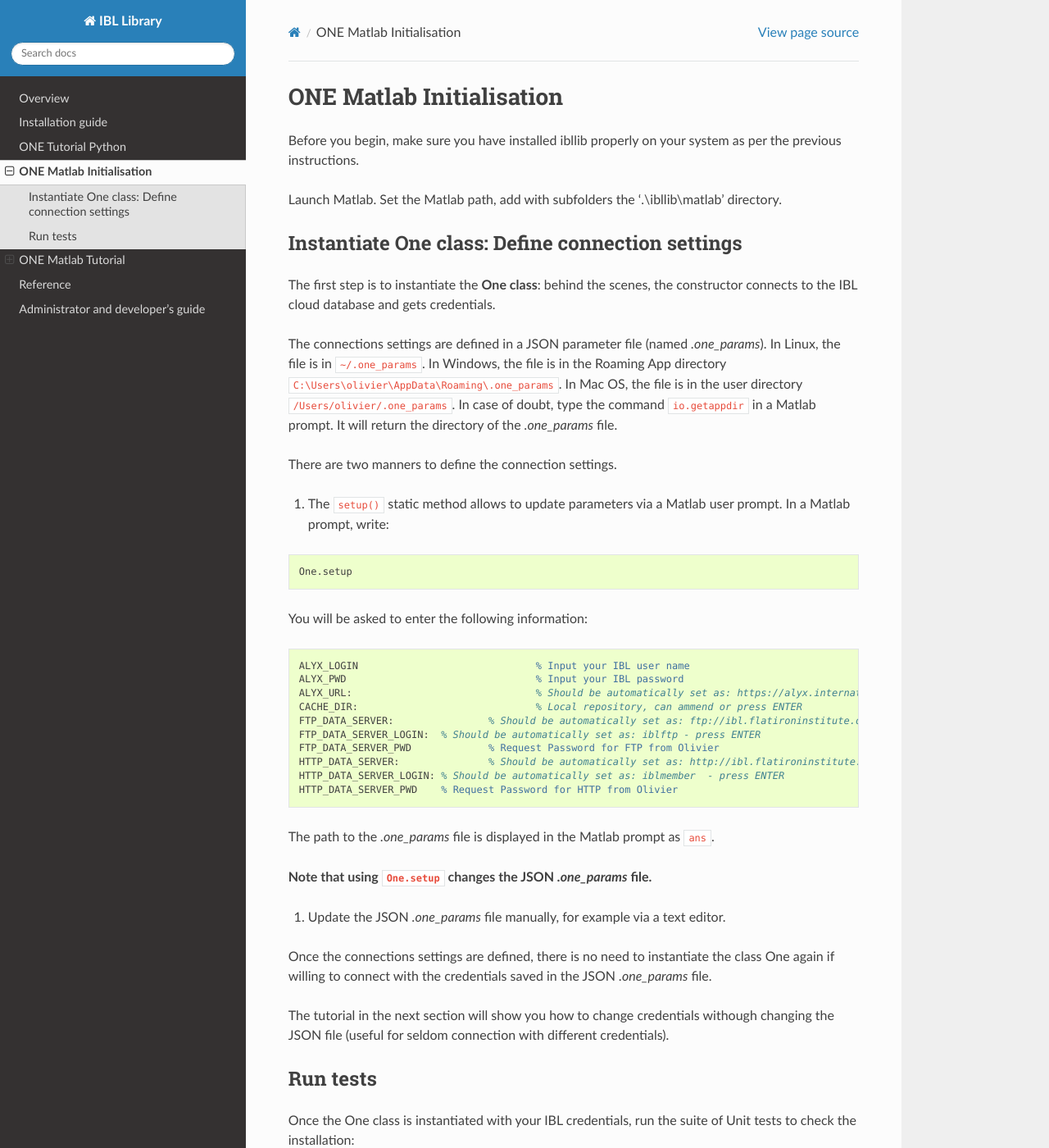
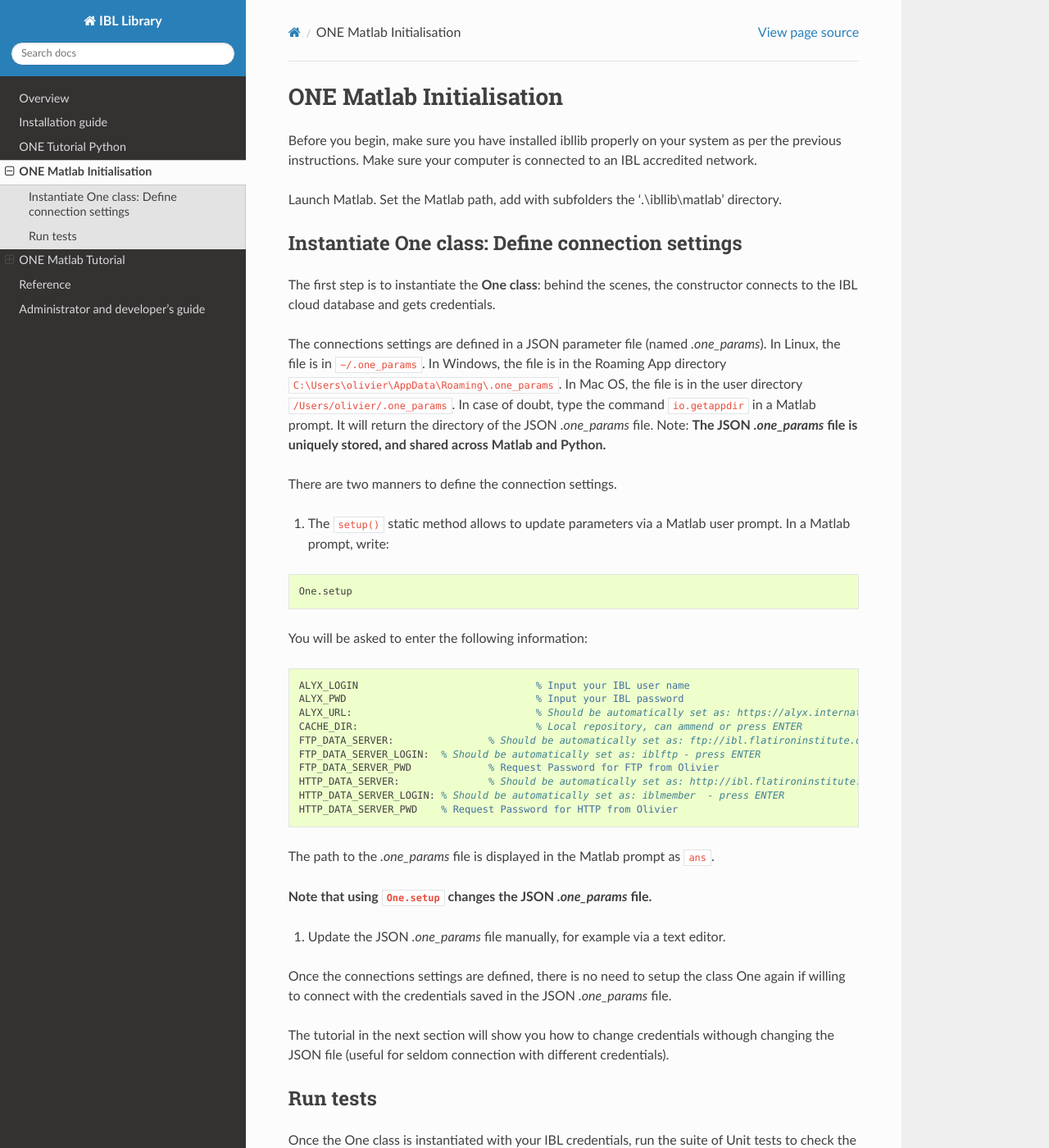
Before and after one commit to int-brain-lab/ibllib, a Sphinx documentation site: the page built from docs/03b_tutorial_matlab.md, in a window 1280 px wide and 1400 px high. Shown: the whole window at 82% size. Built offline with Sphinx 7.4.7 and the Read the Docs theme 2.0.0, drawn with Linux system fonts in a browser that asks for light colours; some of the changed text lies outside the part shown.

Commit message:
Further changes to ONE MAtlab instructions.

````diff
--- a/docs/03b_tutorial_matlab.md
+++ b/docs/03b_tutorial_matlab.md
@@ -1,6 +1,6 @@
 # ONE Matlab Initialisation
 
-Before you begin, make sure you have installed ibllib properly on your system as per the previous instructions.
+Before you begin, make sure you have installed ibllib properly on your system as per the previous instructions. Make sure your computer is connected to an IBL accredited network.
 
 Launch Matlab.
 Set the Matlab path, add with subfolders the '.\ibllib\matlab' directory.
@@ -13,7 +13,8 @@
 In Linux, the file is in `~/.one_params`.
 In Windows, the file is in the Roaming App directory `C:\Users\olivier\AppData\Roaming\.one_params`.
 In Mac OS, the file is in the user directory `/Users/olivier/.one_params`.
-In case of doubt, type the command `io.getappdir` in a Matlab prompt. It will return the directory of the *.one_params* file.
+In case of doubt, type the command `io.getappdir` in a Matlab prompt. It will return the directory of the JSON *.one_params* file.
+Note: **The JSON *.one_params* file is uniquely stored, and shared across Matlab and Python.**
 
 
 There are two manners to define the connection settings.
@@ -49,7 +50,7 @@
 2. Update the JSON *.one_params* file manually, for example via a text editor.
 
 
-Once the connections settings are defined, there is no need to instantiate the class One again if willing to connect with the credentials saved in the JSON *.one_params* file.
+Once the connections settings are defined, there is no need to setup the class One again if willing to connect with the credentials saved in the JSON *.one_params* file.
 
 The tutorial in the next section will show you how to change credentials withough changing the JSON file (useful for seldom connection with different credentials).
 
@@ -72,15 +73,18 @@
 
 ## Create ONE object
 
-Once the One class is instantiated, we can create an **one object**.
+Once the One class is instantiated and setup, we can create an **one object** (here labelled `one`).
 
 ### With default connection settings
 
 Type in Matlab prompt:
 
 ```matlab
-one = One();
+one = One();  % this line of code will be the first line to write everytime you re-open Matlab
 ```
+
+Note: connection parameters inserted via `one.setup` will modify the JSON *.one_params* file.
+
 
 ### With different connection settings for single time use
 
````
